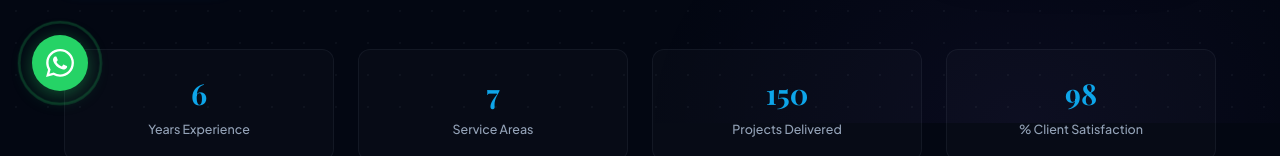
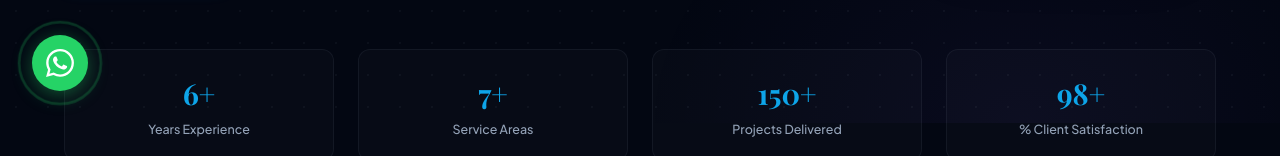
Before and after one commit to mohlatswa/reatlegile-solutions, a website: page index.html in a window 1280 px wide. Shown: the part 677-833 px from the top of the page. Drawn offline with nearby package versions, Linux system fonts and the light colour scheme; a web font is replaced by a local one.

Commit message:
Add + suffix to all stat counters

```diff
--- a/index.html
+++ b/index.html
@@ -967,19 +967,19 @@ section{position:relative;z-index:1}
     </div>
     <div class="stats-bar">
       <div class="stat-item">
-        <div class="stat-num" data-count="6">0</div>
+        <div class="stat-num" data-count="6" data-suffix="+">0</div>
         <div class="stat-label">Years Experience</div>
       </div>
       <div class="stat-item">
-        <div class="stat-num" data-count="7">0</div>
+        <div class="stat-num" data-count="7" data-suffix="+">0</div>
         <div class="stat-label">Service Areas</div>
       </div>
       <div class="stat-item">
-        <div class="stat-num" data-count="150">0</div>
+        <div class="stat-num" data-count="150" data-suffix="+">0</div>
         <div class="stat-label">Projects Delivered</div>
       </div>
       <div class="stat-item">
-        <div class="stat-num" data-count="98">0</div>
+        <div class="stat-num" data-count="98" data-suffix="+">0</div>
         <div class="stat-label">% Client Satisfaction</div>
       </div>
     </div>
@@ -1682,7 +1682,7 @@ const counterObserver = new IntersectionObserver((entries) => {
     if (entry.isIntersecting) {
       const el = entry.target;
       const target = parseInt(el.dataset.count);
-      const suffix = el.dataset.count.includes('+') ? '+' : '';
+      const suffix = el.dataset.suffix || '';
       let current = 0;
       const step = Math.max(1, Math.floor(target / 50));
       const timer = setInterval(() => {
```
